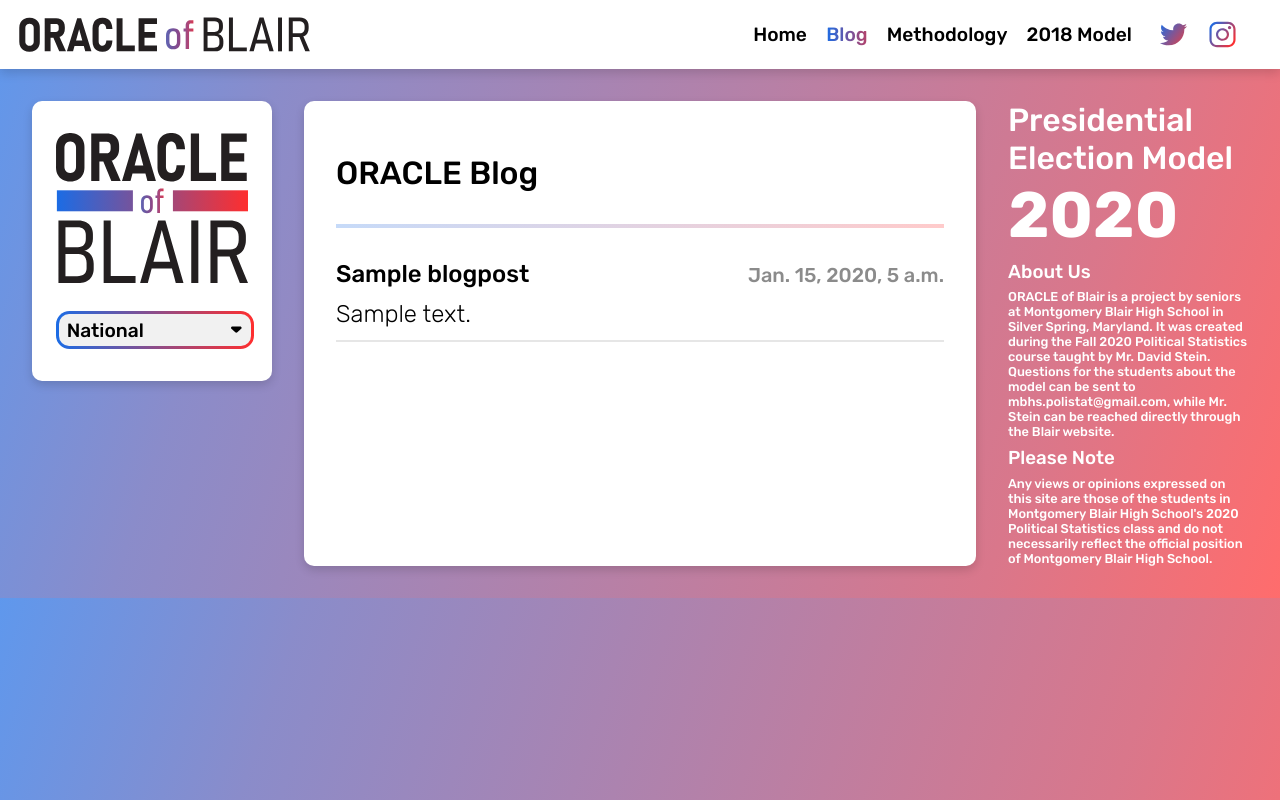
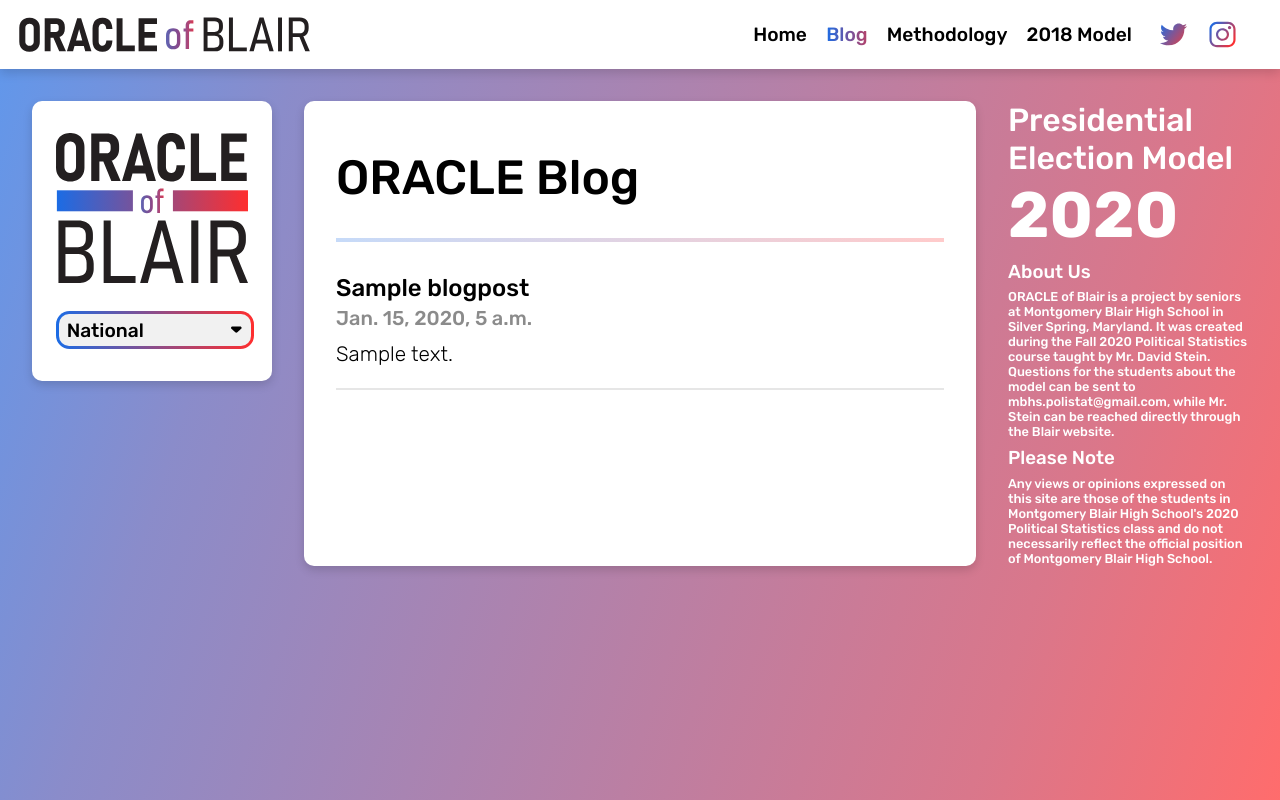
Before and after one commit to polistat/polistat-webdesign, a Django app: page /blog/ in a window 1280 px wide. Run offline with Django 3.2, Linux system fonts and the light colour scheme; tables that the repository leaves empty hold one stand-in row (values such as "Sample post"); style sheets or scripts are compiled from the project's sources; some libraries are stand-ins or nearby versions.

Commit message:
style fixes

```diff
--- a/core/static/core/css/style.scss
+++ b/core/static/core/css/style.scss
@@ -29,6 +29,7 @@ html, body {
 	padding: 0;
 	margin: 0;
 	font-weight: 300;
+	min-height: 100%;
 }
 
 body {
@@ -405,7 +406,7 @@ main {
 		}
 
 		p {
-			line-height: 1.5;
+			line-height: 1.4;
 		}
 
 		@media only screen and (max-width: 1200px) {
@@ -914,9 +915,26 @@ main .content .mobile-votes {
 		.poll-date {
 			color: #8B8B8B;
 			margin-left: 0.5em;
+
+			&.blog-date {
+				white-space: nowrap;
+			}
 		}
 		& > span {
 			text-align: right;
+		}
+
+		&.blog-info {
+			@media only screen and (max-width: 1400px) {
+				display: block;
+
+				.poll-date.blog-date {
+					margin-left: 0;
+					display: block;
+					text-align: left;
+					padding-top: 0.2em;
+				}
+			}
 		}
 	}
 
@@ -939,6 +957,11 @@ main .content .mobile-votes {
 			color: $red;
 		}
 		font-weight: 700;
+
+		&.blog-description {
+			font-size: 1.3rem;
+			padding-bottom: 0.5em;
+		}
 	}
 
 	padding-bottom: 0.5em;
@@ -1043,3 +1066,7 @@ main .content .mobile-votes {
 		}
 	}
 }
+
+a {
+	word-break: break-word;
+}
--- a/core/templates/core/base.html
+++ b/core/templates/core/base.html
@@ -33,7 +33,7 @@
 			<ul class="desktop">
 				<li class="nav-logo"><a href="/"><img src="{% static 'core/image/nav.svg' %}"></a></li>
 				<li class="{% if request.path == '/' %}active{% endif %}"><a href="/">Home</a></li>
-				<li class="{% if request.path == '/blog/' %}active{% endif %}"><a href="/blog">Blog</a></li>
+				<li class="{% if request.path == '/blog/' or request.path|truncatechars:7 == '/blog/…' %}active{% endif %}"><a href="/blog">Blog</a></li>
 				<li class="{% if request.path == '/methodology/' %}active{% endif %}"><a href="/methodology">Methodology</a></li>
 				<!--<li class="{% if request.path == '/blog' %}active{% endif %}"><a href="/blog">Blog</a></li>-->
 				<li><a href="https://2018.polistat.mbhs.edu" target="_blank">2018 Model</a></li>
--- a/core/templates/core/blogindex.html
+++ b/core/templates/core/blogindex.html
@@ -1,31 +1,27 @@
 {% extends 'core/base.html' %}
 
-{% block title %}{{blogpost.title}}{% endblock %}
+{% block title %}Blog{% endblock %}
 
 
 {% block content %}
-
+<h1>ORACLE Blog</h1>
+<hr>
+{% if blogposts %}
+	{% for post in blogposts %}
+	<div class="poll">
+		<div class="poll-info blog-info"><a href="{% url 'core:blog' post.slug %}">{{ post.title }}</a><span><span class="poll-date blog-date" style="font-size:20px">{{ post.timestamp }}</span> </span></div>
+		<div class="poll-results blog-description">
+			<span style="white-space: normal">{{post.description}}</span>
+		</div>
+	</div>
+	{% endfor %}
+{% else %}
+<p>There are no blogposts at this time.</p>
+{% endif %}
 <style>
 img {width:100%;object-position: center;object-fit:contain;max-height:30em;}
 table {width:100%;align:center;text-align:center;border-collapse:collapse}
 td {border:1px solid gray;padding:10px}
 th {border:1px solid gray;padding:10px;background-color:#eeeeee}
 </style>
-
-
-<h1>ORACLE Blog</h1>
-<hr>
-{% if blogposts %}
-	{% for post in blogposts %}
-	<div class="poll">
-		<div class="poll-info"><a href="{% url 'core:blog' post.slug %}">{{ post.title }}</a><span><span class="poll-date" style="font-size:20px">{{ post.timestamp }}</span> </span></div>
-		<div class="poll-results">
-			<span style="white-space: normal">{{post.description}} </span>
-		</div>
-	</div>
-	{% endfor %}
-{% else %}
-<p>There are no blogposts at this time.</p>
-{% endif %}
-
 {% endblock %}
```
Also changed, not shown: core/templates/core/blogpost.html (+7 -8 lines).
